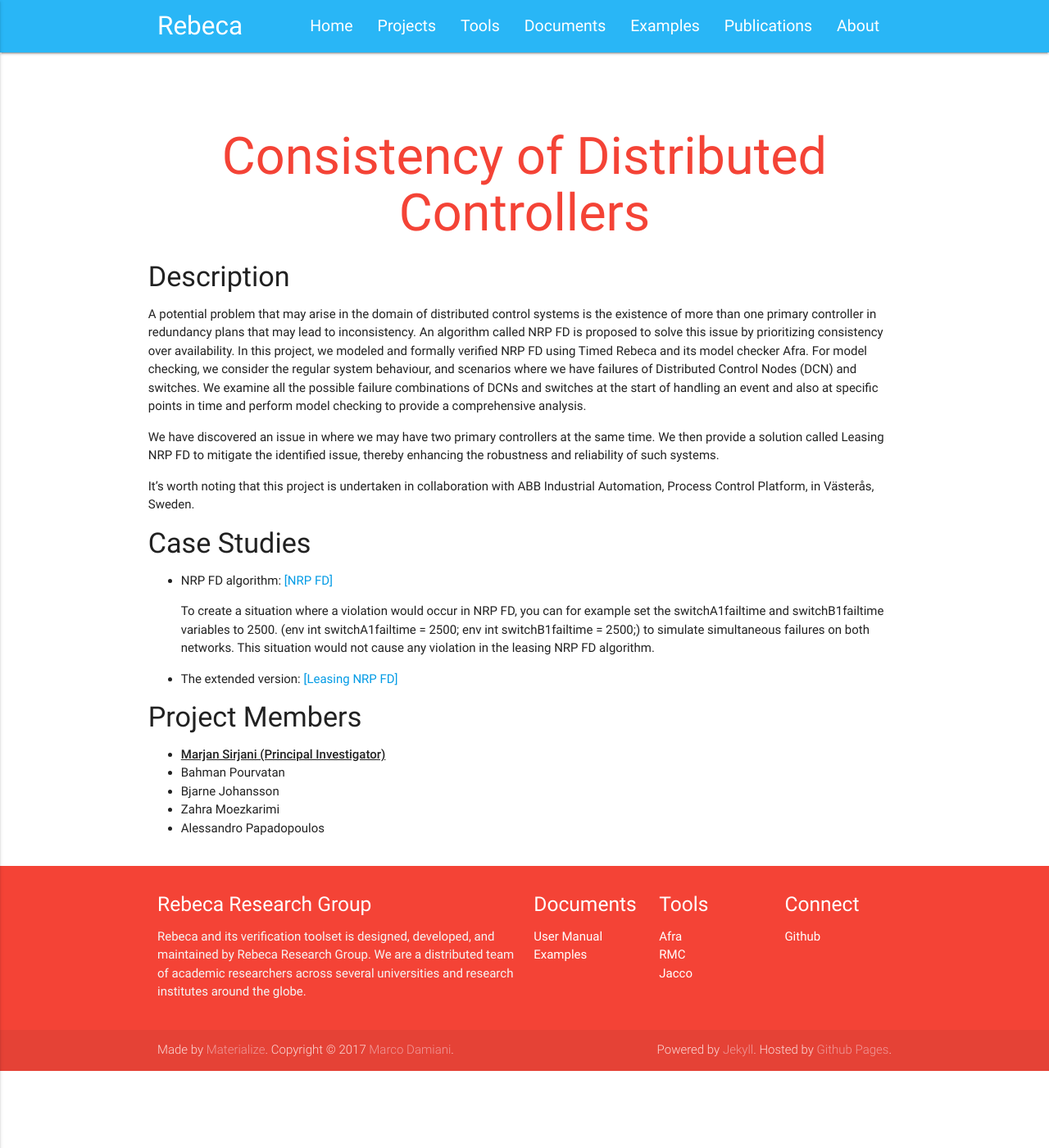
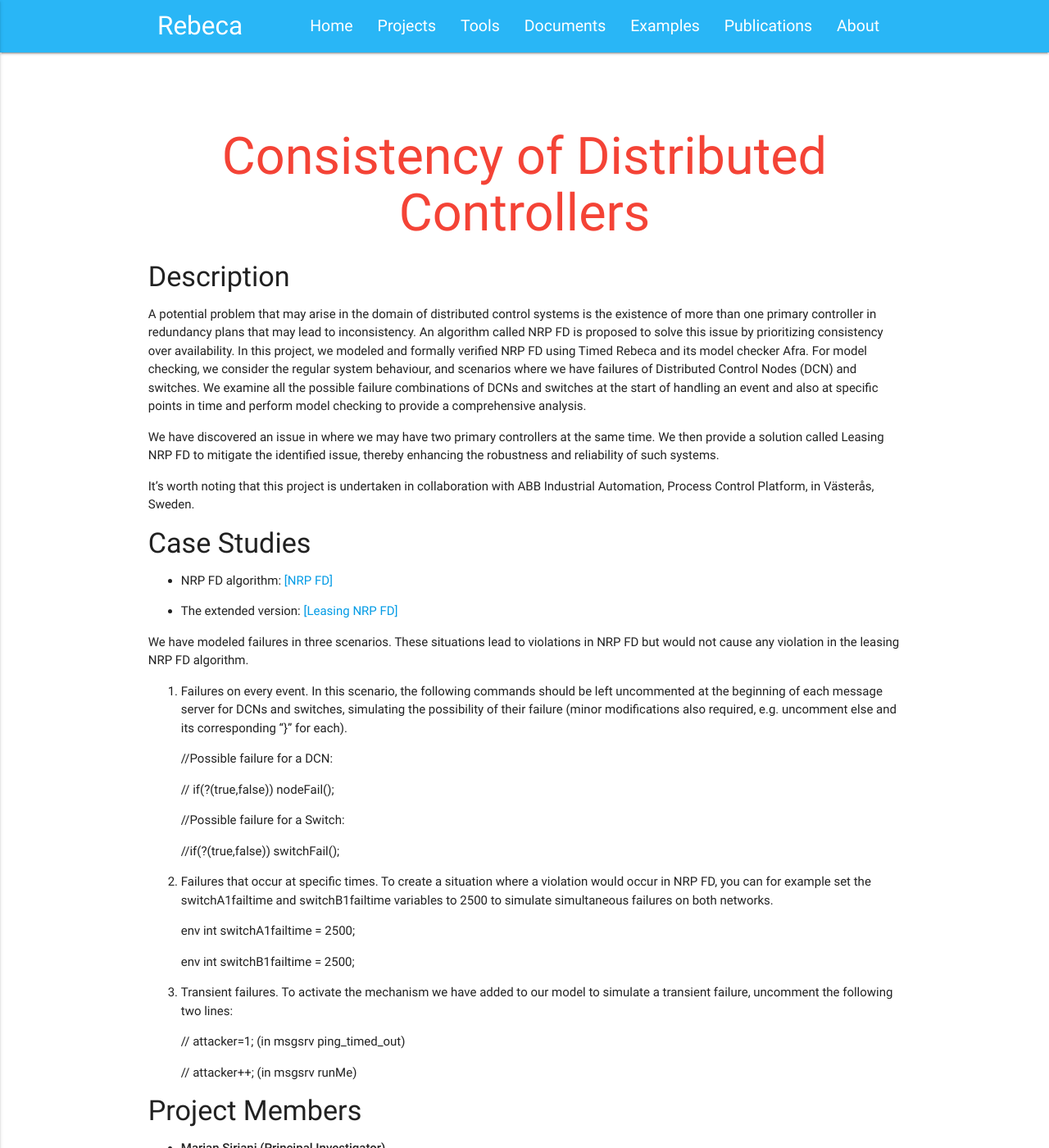
Before and after one commit to rebeca-lang/rebeca-lang.github.io, a Jekyll site: the page built from projects/DistributedControllers.md, in a window 1280 px wide and 1400 px high. Shown: the whole window at 82% size. Built offline with Jekyll 4.4.1, drawn with Linux system fonts in a browser that asks for light colours.

Commit message:
Update DistributedControllers.md
Add description for failures.

```diff
--- a/projects/DistributedControllers.md
+++ b/projects/DistributedControllers.md
@@ -17,11 +17,35 @@ It's worth noting that this project is undertaken in collaboration with ABB Indu
 #### Case Studies
 * NRP FD algorithm: [ [NRP FD] ](/assets/projects/DistributedControllers/NRPFD.zip)
 
-  To create a situation where a violation would occur in NRP FD, you can for example set the switchA1failtime and switchB1failtime variables to 2500.
-  (env int switchA1failtime = 2500; env int switchB1failtime = 2500;) to simulate simultaneous failures on both networks. This situation would not cause any violation in the leasing NRP FD algorithm.
+* The extended version: [ [Leasing NRP FD] ](/assets/projects/DistributedControllers/LeasingNRPFD.zip)
 
 
-* The extended version: [ [Leasing NRP FD] ](/assets/projects/DistributedControllers/LeasingNRPFD.zip)
+We have modeled failures in three scenarios. These situations lead to violations in NRP FD but would not cause any violation in the leasing NRP FD algorithm.
+
+1. Failures on every event. In this scenario, the following commands should be left uncommented at the beginning of each message server for DCNs and switches, simulating the possibility of their failure (minor modifications also required, e.g. uncomment else and its corresponding "}" for each).
+
+      //Possible failure for a DCN:
+
+      // if(?(true,false)) nodeFail();
+
+      //Possible failure for a Switch:
+
+      //if(?(true,false)) switchFail();
+
+2. Failures that occur at specific times. To create a situation where a violation would occur in NRP FD, you can for example set the switchA1failtime and switchB1failtime variables to 2500 to simulate simultaneous failures on both networks.
+
+   env int switchA1failtime = 2500;
+
+   env int switchB1failtime = 2500;
+
+4. Transient failures. To activate the mechanism we have added to our model to simulate a transient failure, uncomment the following two lines:
+
+    // attacker=1; (in  msgsrv ping_timed_out)
+
+    // attacker++; (in msgsrv runMe)
+
+
+
 
 #### Project Members
 * **<u>Marjan Sirjani (Principal Investigator)</u>**
```
